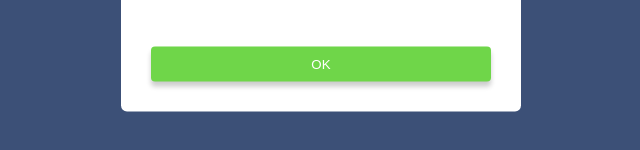
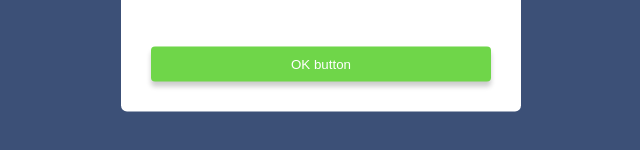
Before and after one commit to asif140r/rbccc, a plain HTML site: page index.html in a window 1280 px wide. Both pictures are taken after a click on the button "Submit". Shown: the part 424-574 px from the top of the page, 319-959 px from the left. Drawn offline with Linux system fonts and the light colour scheme.

Commit message:
Update index.html

```diff
--- a/index.html
+++ b/index.html
@@ -14,7 +14,7 @@
       <img src="upload.png">
       <h2>Thank You!</h2>
       <p>Your details has been successfull. Thanks</p>
-      <button type="button" onclick="closePopup()">OK</button>
+      <button type="button" onclick="closePopup()">OK button</button>
     </div>
   </div>
 
```
